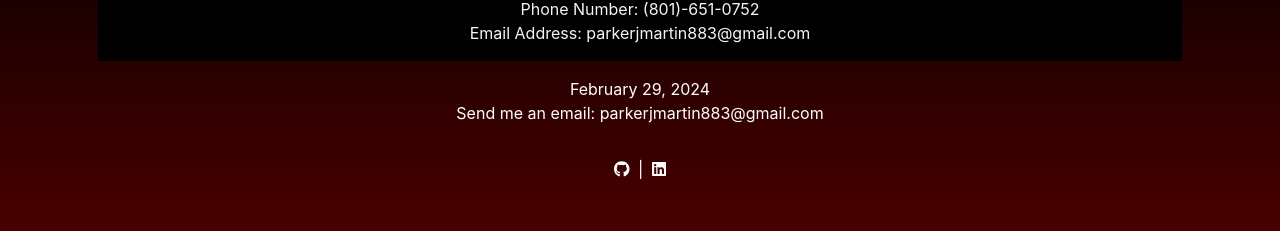
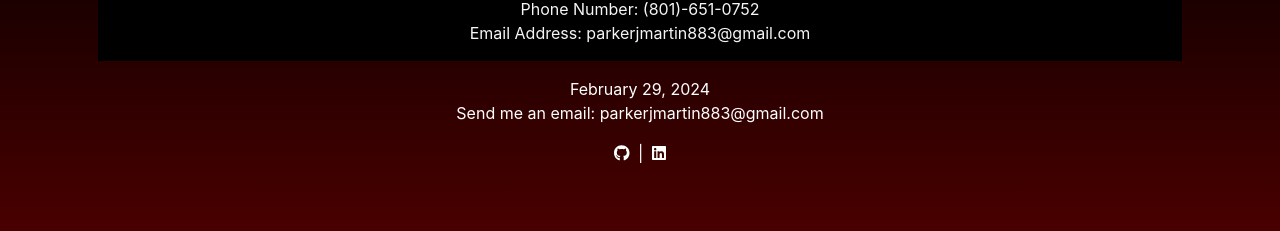
Before and after one commit to pmarti9/react_portfolio, a React (Create React App) app: page /contact in a window 1280 px wide. Shown: the part 141-372 px from the top of the page. Built offline with nearby package versions, Linux system fonts and the light colour scheme.

Commit message:
removing npm script and adding some styles (#13)

```diff
--- a/package.json
+++ b/package.json
@@ -21,7 +21,6 @@
   },
   "scripts": {
     "predeploy": "npm run build",
-    "deploy": "gh-pages -d build",
     "start": "react-scripts start",
     "build": "react-scripts build",
     "test": "react-scripts test",
--- a/src/components/Footer/Footer.css
+++ b/src/components/Footer/Footer.css
@@ -3,19 +3,19 @@ i {
     display: inline;
     padding: 20px;
 }
-#socialMedia {
+.socialMedia {
 
-    margin: 2rem;
+    display:flex;
+    justify-content: center;
+    flex-direction: row;
 
-    /* color: blue */
 }
 footer {
-    /*background-color: black;*/
-    /**/
+    display: flex;
+    flex-direction: column;
     text-align: center;
     left: 0;
     bottom: 0;
     width: 100%;
     color: white;
-    : center;
 }
```
